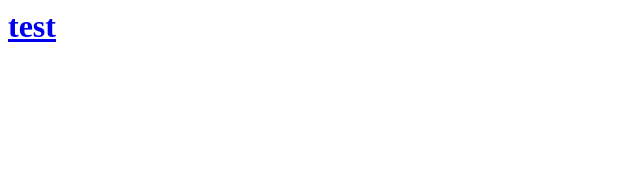
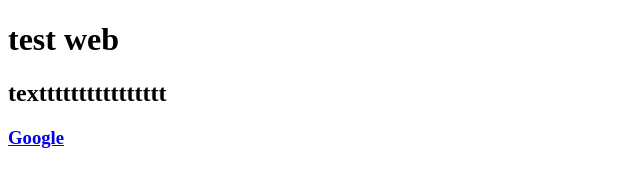
Before and after one commit to Crab55e/2b-enpitsu.github.io, a plain HTML site: page index.html in a window 1280 px wide. Shown: the whole page, without its empty margins (0-640 px from the left). Drawn offline with Linux system fonts and the light colour scheme.

Commit message:
Update index.html

```diff
--- a/index.html
+++ b/index.html
@@ -1,9 +1,10 @@
+<!DOCTYPE html>
 <html>
-
-<body background=“/img/background.jpg”>
-
-<h1><a href="https://google.com">test</a></h1>
+<head><title>web</title></head>
+</body>
+<h1>test web</h1><p>
+    <h2>textttttttttttttttt</h2></p>
+    <p><h3><a href="https://google.com">Google</a></h3></p>
 
 </body>
-
 </html>
```
